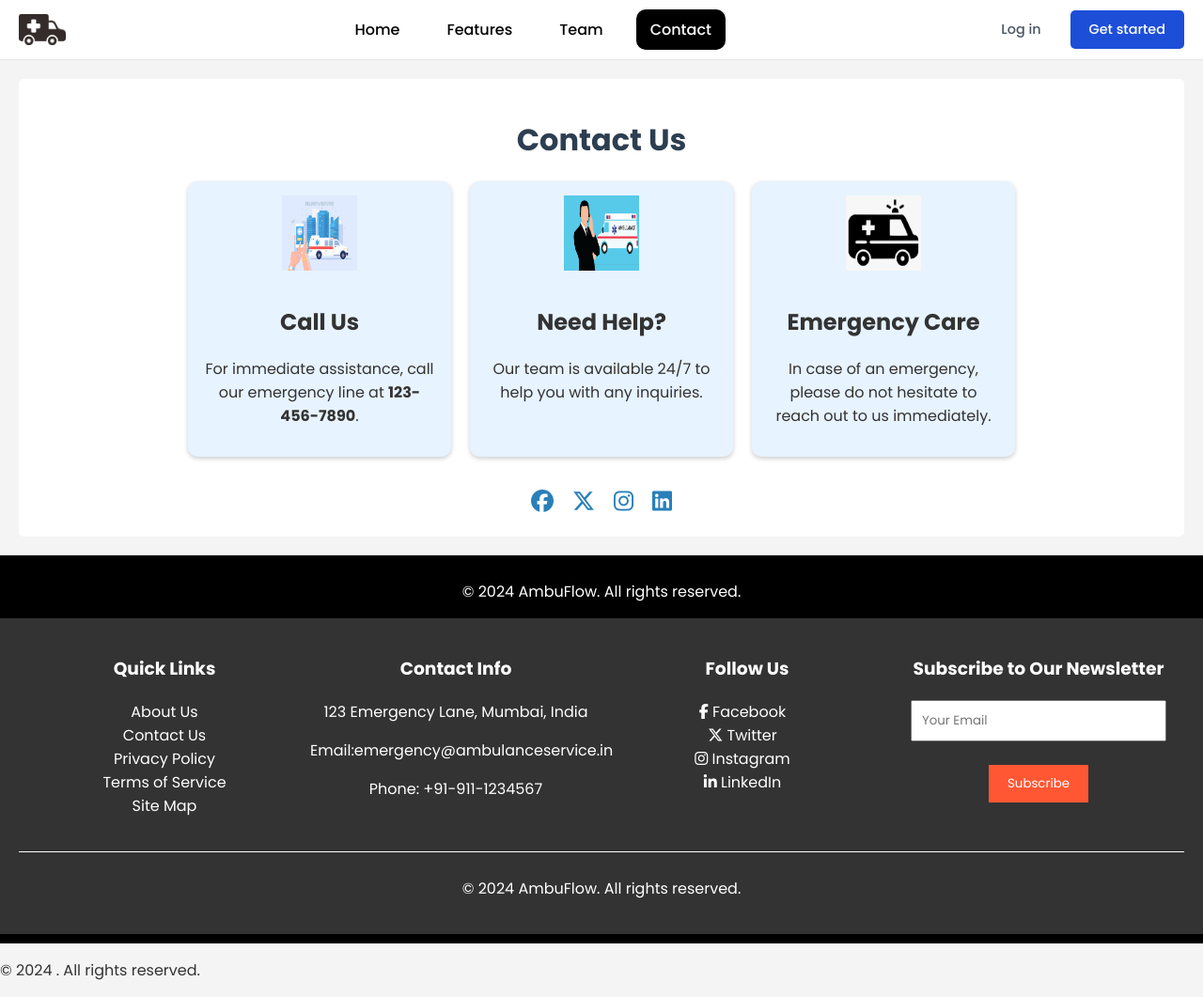
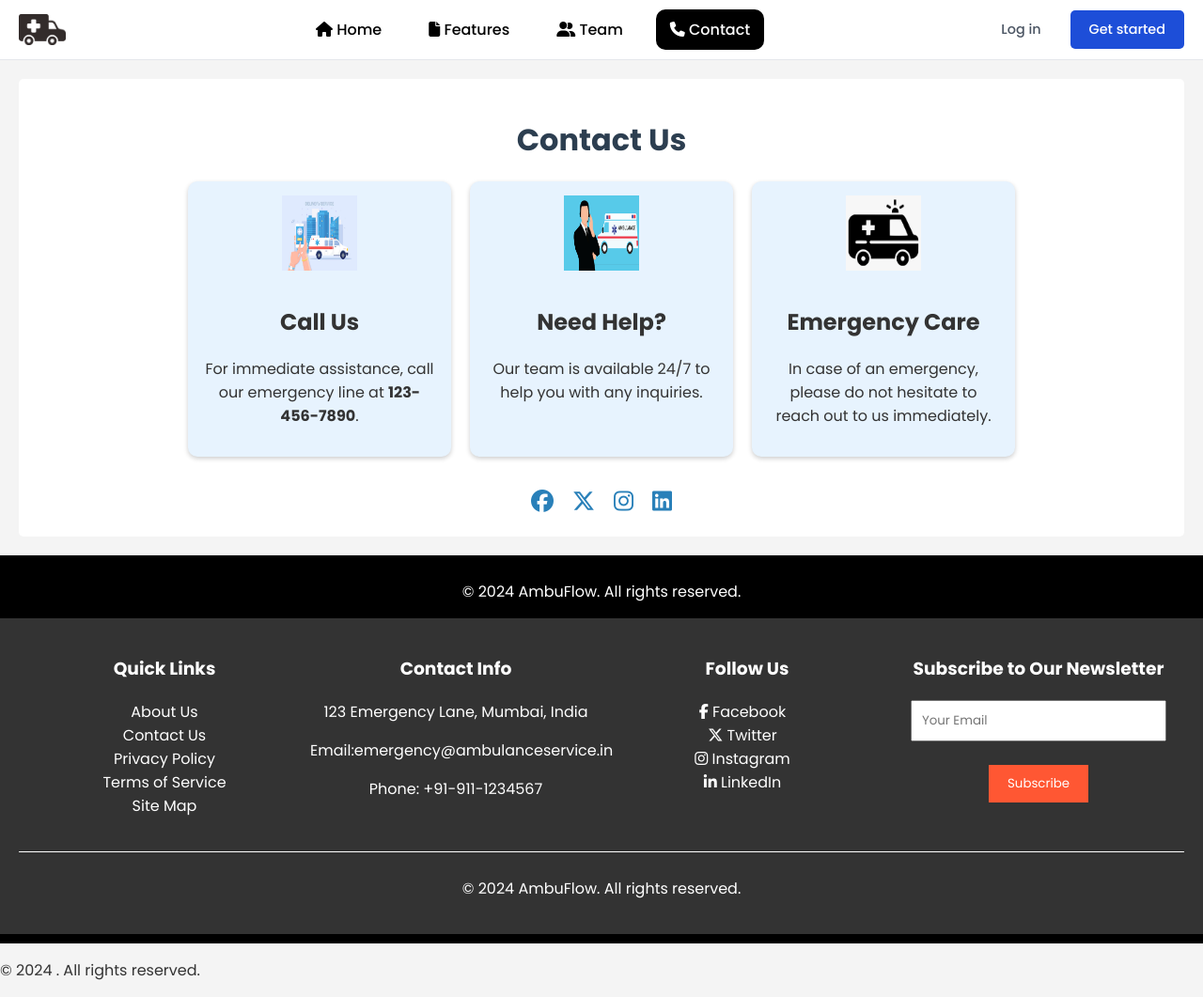
Before and after one commit to mansiruhil13/Bobble-AI, a Jekyll site: the page contact.html, which Jekyll copies as it is, in a window 1280 px wide. Shown: the whole page at 94% size. Built offline with Jekyll 4.4.1, drawn with Linux system fonts in a browser that asks for light colours.

Commit message:
Update contact.html

```diff
--- a/contact.html
+++ b/contact.html
@@ -130,10 +130,10 @@
         </div>
         <nav class="menu">
             <ul>
-                <li><a href="index.html" id="home-link" onclick="changeContent('home')">Home</a></li>
-                <li><a href="features.html" id="features-link" onclick="changeContent('features')">Features</a></li>
-                <li><a href="team.html" id="team-link" onclick="changeContent('team')">Team</a></li>
-                <li><a href="contact.html" id="contact-link" onclick="changeContent('contact')">Contact</a></li>
+                <li><a href="index.html" id="home-link" onclick="changeContent('home')"><i class="fa-solid fa-house"></i> Home</a></li>
+                <li><a href="features.html" id="features-link" onclick="changeContent('features')"><i class="fa-solid fa-file"></i> Features</a></li>
+                <li><a href="team.html" id="team-link" onclick="changeContent('team')"><i class="fa-solid fa-user-group"></i> Team</a></li>
+                <li><a href="contact.html" id="contact-link" onclick="changeContent('contact')"><i class="fa-solid fa-phone"></i> Contact</a></li>
             </ul>
         </nav>
         <div class="buttons">
```
